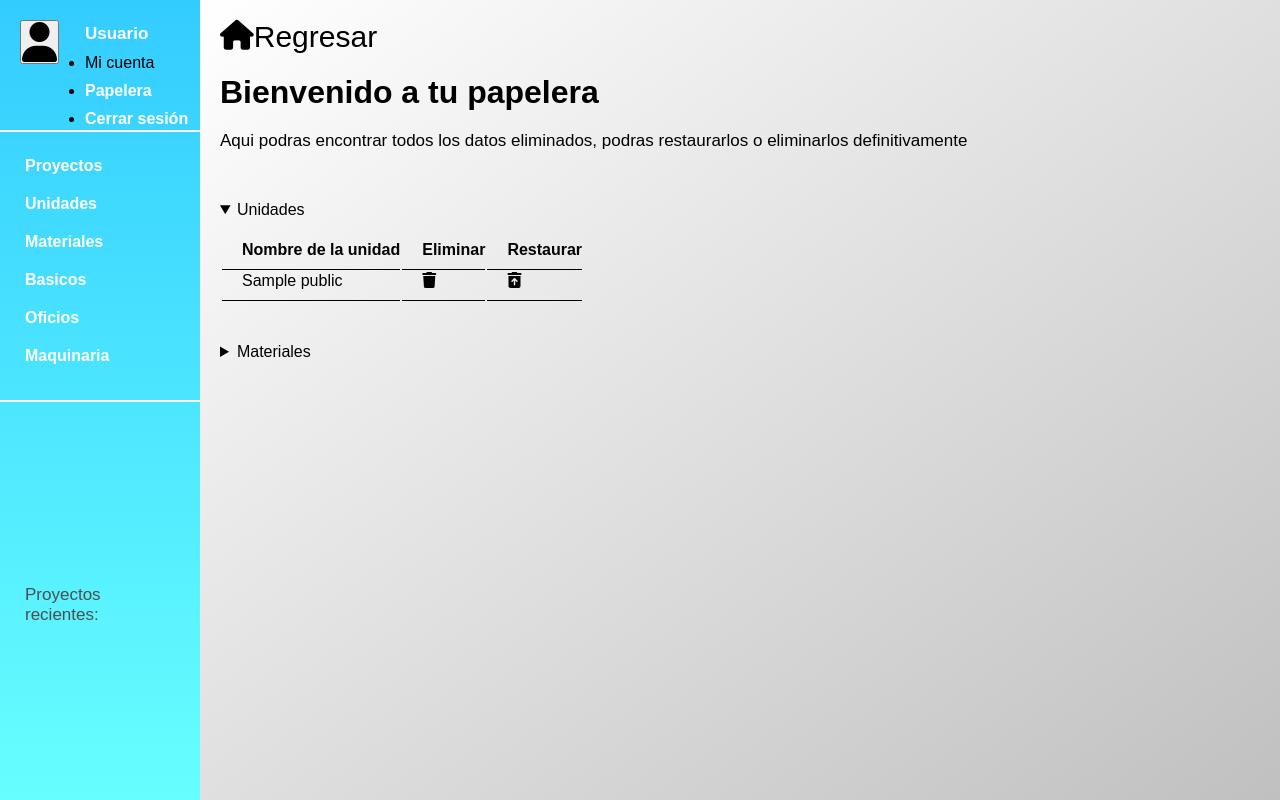
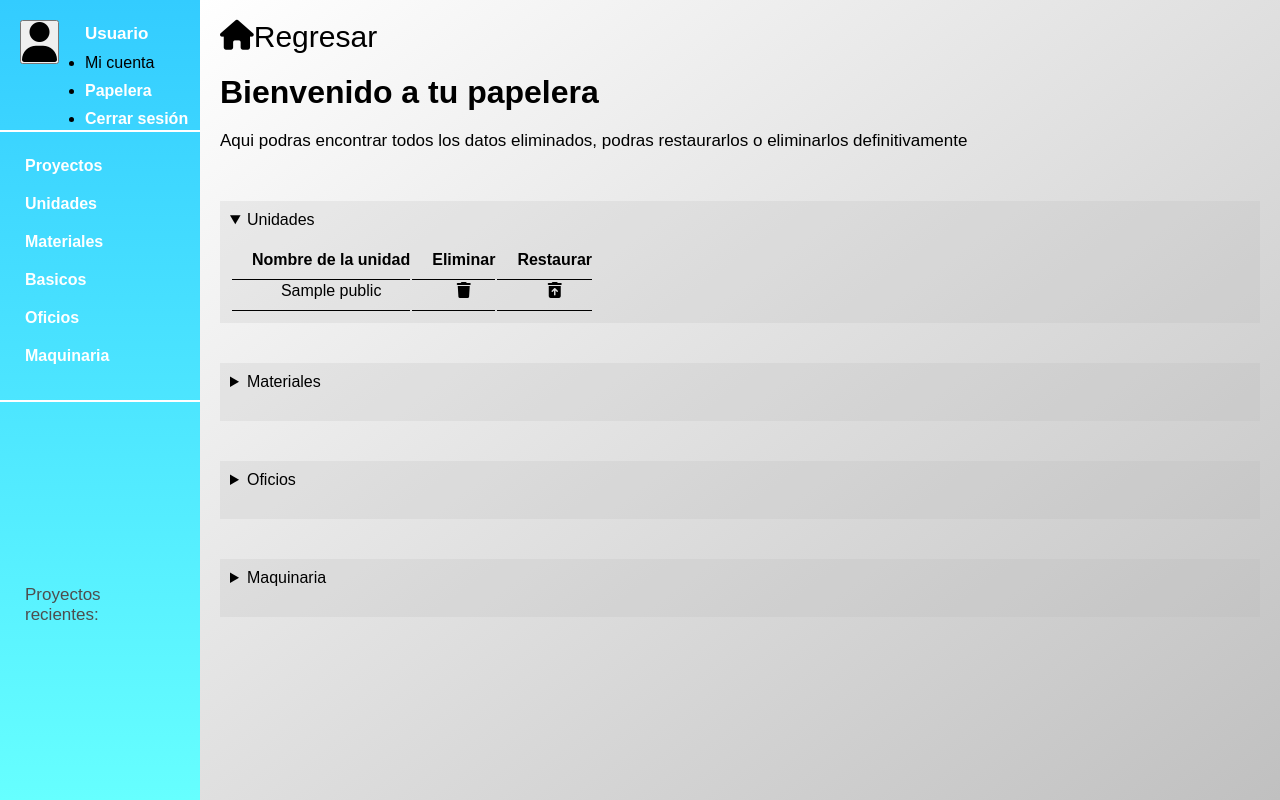
Before and after one commit to friendzone09/SCRBM, a Flask app: page /papelera in a window 1280 px wide, after a click on "Unidades". Run offline with Flask 3, Linux system fonts and the light colour scheme; a database or web service that is not in the repository returns one stand-in record (values such as "Sample title"); some libraries are stand-ins or nearby versions.

Commit message:
Actualizacion 1.11

```diff
--- a/app/app.py
+++ b/app/app.py
@@ -240,35 +240,6 @@
 
 #=======================================FIN ELIMINAR MATERIAL===================================================
 
-#======================================INICIO PAPELERA============================================================
-
-@app.route('/papelera')
-def papelera():
-    conn = get_db_conection()
-    cur = conn.cursor()
-    cur.execute('SELECT * FROM public.unidades '
-	            'WHERE visibilidad_unidad = false '
-                'ORDER BY id_unidad ASC')
-    unidades = cur.fetchall()
-    conn.commit()
-    cur.close()
-    conn.close()
-
-    conn = get_db_conection()
-    cur = conn.cursor()
-    cur.execute('SELECT materiales.id_material, materiales.nombre_material, materiales.costo_material, unidades.nombre_unidad'
-	            ' FROM materiales INNER JOIN unidades ON materiales.fk_unidad = unidades.id_unidad '
-                'WHERE visibilidad_material = false '
-                'ORDER BY nombre_material')
-    materiales = cur.fetchall()
-    conn.commit()
-    cur.close()
-    conn.close()
-
-    return render_template('papelera.html', unidades = unidades, materiales = materiales)
-
-
-#====================================FIN PAPELERA==================================================================
 
 #=======================================MAQUINARIA==============================================================
 
@@ -470,6 +441,59 @@
 #=======================================FIN ELIMINAR OFICIO===================================================
 
 
+#======================================INICIO PAPELERA============================================================
+
+@app.route('/papelera')
+def papelera():
+    conn = get_db_conection()
+    cur = conn.cursor()
+    cur.execute('SELECT * FROM public.unidades '
+	            'WHERE visibilidad_unidad = false '
+                'ORDER BY id_unidad ASC')
+    unidades = cur.fetchall()
+    conn.commit()
+    cur.close()
+    conn.close()
+
+    conn = get_db_conection()
+    cur = conn.cursor()
+    cur.execute('SELECT materiales.id_material, materiales.nombre_material, materiales.costo_material, unidades.nombre_unidad'
+	            ' FROM materiales INNER JOIN unidades ON materiales.fk_unidad = unidades.id_unidad '
+                'WHERE visibilidad_material = false '
+                'ORDER BY nombre_material')
+    materiales = cur.fetchall()
+    conn.commit()
+    cur.close()
+    conn.close()
+
+    conn = get_db_conection()
+    cur = conn.cursor()
+    cur.execute('SELECT id_oficio, nombre_oficio, unidades.nombre_unidad, costo_oficio, visibilidad '
+                'FROM oficios '
+                'INNER JOIN unidades '
+                'ON oficios.fk_unidad = unidades.id_unidad '
+                'WHERE visibilidad = false '
+                'ORDER BY nombre_oficio ASC ')
+    oficios = cur.fetchall()
+    conn.commit()
+    cur.close()
+    conn.close()
+
+    conn = get_db_conection()
+    cur = conn.cursor()
+    cur.execute('SELECT maquinaria.id_maquina, maquinaria.nombre_maquina, maquinaria.costo_maquina, '
+	            'maquinaria.vida_util, unidades.nombre_unidad FROM maquinaria INNER JOIN unidades '
+	            'ON fk_unidad = id_unidad WHERE visibilidad = false ')
+    maquinaria = cur.fetchall()
+    conn.commit()
+    cur.close()
+    conn.close()
+
+
+    return render_template('papelera.html', unidades = unidades, materiales = materiales, oficios=oficios, maquinaria=maquinaria)
+
+#====================================FIN PAPELERA==================================================================
+
 def pagina_no_encontrada(error):
     return render_template('error404.html')
 
--- a/app/static/css/estilos.css
+++ b/app/static/css/estilos.css
@@ -1013,6 +1026,15 @@
     background: linear-gradient(to bottom right, #ffffff 0%, #c0c0c0 100%);
 }
 
+.body_papelera details{
+    padding: 10px;
+    background-color: rgba(180, 180, 180, 0.2);
+}
+.body_papelera summary{
+    margin-bottom: 20px;
+
+}
+
 .texto_bienvenida_papelera{
     padding: 20px;
 }
@@ -1066,7 +1088,6 @@
 
 .body_papelera summary{
     cursor: pointer;
-    margin-bottom: 20px;
 }
 
 .body_papelera summary:hover{
@@ -1079,11 +1100,43 @@
     text-align: center;
 }
 
+.tabla_materiales_papelera th, td{
+    padding-left: 50px;
+    padding-bottom: 10px;
+    text-align: center;
+}
+
+.details_oficios{
+    padding: 20px;
+}
+
+.tabla_oficios_papelera table{
+    text-align: center;
+    width: 400px;
+}
+
+.tabla_oficios_papelera th, td{
+    padding-left: 50px;
+    padding-bottom: 10px;
+}
+
+.details_maquinaria{
+    padding: 20px;
+}
+
+.tabla_maquinas_papelera table{
+    text-align: center;
+    width: 400px;
+}
+
+.tabla_maquinas_papelera th,td{
+    padding-left: 50px;
+    padding-bottom: 10px;
+}
+
 
 
 /* FIN ESTILOS PAPELERA */
-
-
 
 
 /* Estilos error 404 */
--- a/app/templates/papelera.html
+++ b/app/templates/papelera.html
@@ -42,6 +42,7 @@
         </details>
     </div>
 
+
     <div class="details_material">
         <details>
             <summary>Materiales</summary>
@@ -68,15 +69,73 @@
                 {% endfor %}
             </table>
         </details>
-    </div>
 
 
 
+        </div>
 
+    <div class="details_oficios">
+        <details>
+            <summary>Oficios</summary>
+
+            <table class="tabla_oficios_papelera">
+                <thead>
+                    <th>Nombre</th>
+                    <th>Unidad</th>
+                    <th>Costo</th>
+                    <th>Eliminar</th>
+                    <th>Restaurar</th>
+                </thead>
+                <tbody>
+                {% for oficio in oficios %}
+                    <tr>
+                        <td>{{oficio.1}}</td>
+                        <td>{{oficio.2}}</td>
+                         <td>${{oficio.3}}</td>
+                         <td><a href="#" class="btn_eliminar"><i class="fa-solid fa-trash-can-arrow-up"></i></a></td>
+                         <td> <a href="#" class="btn_eliminar"> <i class="fa-solid fa-trash"></i></a></td>
+                    </tr>
+                {% endfor %}
+                </tbody>
+
+            </table>
+
+        </details>
+
+
+    </div>
+
+    <div class="details_maquinaria">
+        <details>
+            <summary>Maquinaria</summary>
+            <table class="tabla_maquinas_papelera">
+                <thead>
+                    <tr>
+                        <th>Nombre de la maquinaria</th>
+                        <th>Costo</th>
+                        <th>Vida util</th>
+                        <th>Unidad</th>
+                        <th>Eliminar</th>
+                        <th>Restaurar</th>
+                    </tr>
+                </thead>
+                <tbody>
+                    {% for maquina in maquinaria %}
+                    <tr>
+                        <td>{{maquina.1}}</td>
+                        <td>${{maquina.2}}</td>
+                        <td>{{maquina.3}}</td>
+                        <td>{{maquina.4}} </td>
+                        <td> <a href="#" class="btn_eliminar"> <i class="fa-solid fa-trash"></i></a></td>
+                         <td><a href="#" class="btn_eliminar"><i class="fa-solid fa-trash-can-arrow-up"></i></a></td>
+                    </tr>
+                    {% endfor %}
+                </tbody>
+            </table>
+        </details>
+    </div>
 
 
 </div>
 
-
-
 {% endblock %}
```
Also changed, not shown: other parts of app/static/css/estilos.css (+30 -17 lines).
